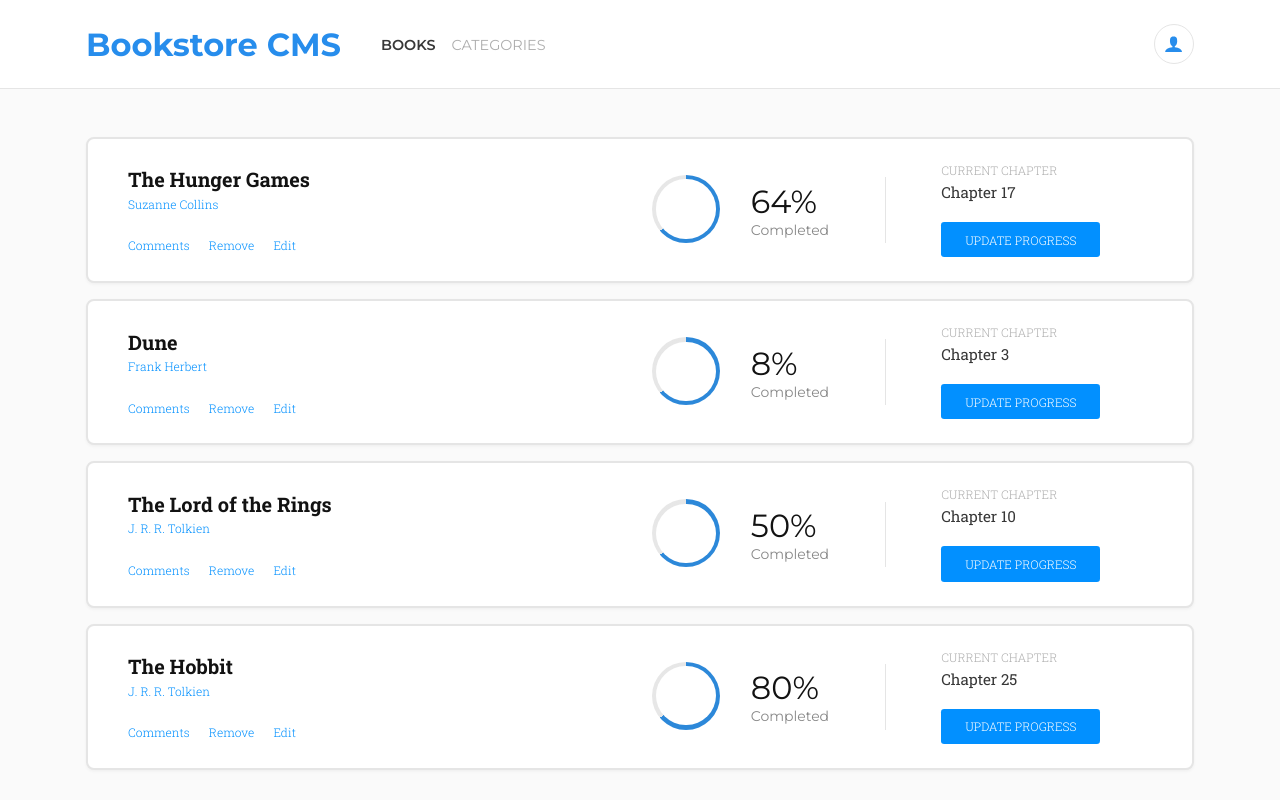
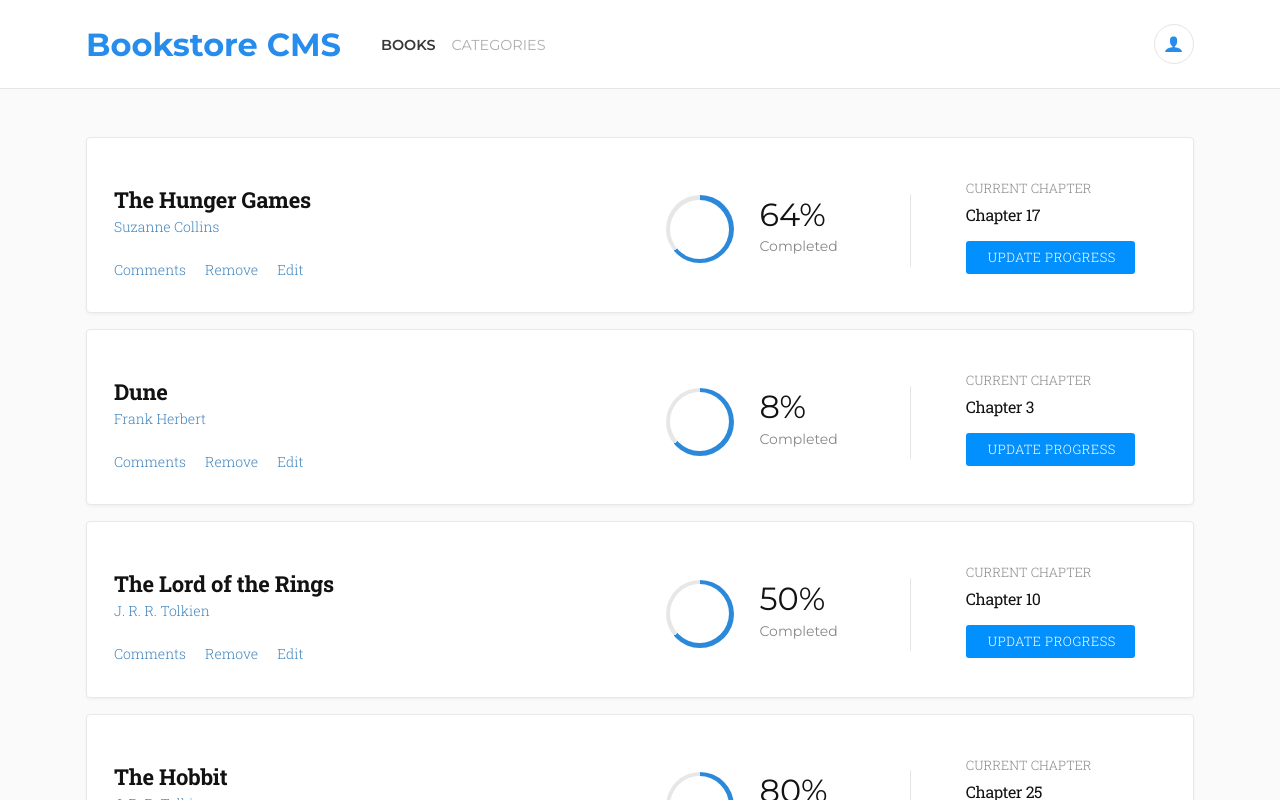
Before and after one commit to NitBravoA92/bookstore, a React (Create React App) app: page / in a window 1280 px wide. Shown: the top 800 px of the page. Built offline with nearby package versions, Linux system fonts and the light colour scheme.

Commit message:
Update the CSS Styles of the Books page

```diff
--- a/src/styles/Books.css
+++ b/src/styles/Books.css
@@ -2,16 +2,16 @@
   display: flex;
   justify-content: space-between;
   align-items: center;
-  padding: 1.5rem 2.5rem;
   background-color: #fff;
-  border-radius: 0.5rem;
   margin-bottom: 1rem;
   box-shadow: 0 0.1rem 0.2rem rgba(0, 0, 0, 0.045);
-  border: 2px solid #e5e5e5;
+  padding: 2.5rem 0 1.825rem 1.688rem;
+  border-radius: 4px;
+  border: 1px solid #e8e8e8;
 }
 
 .book-item:hover {
-  border: 2px solid #0290ff;
+  border: 1px solid #0290ff;
 }
 
 .book-info,
@@ -24,13 +24,11 @@
 }
 
 .book-title {
-  font-size: 1.25em;
+  font-size: 1.375rem;
   font-weight: 700;
-  font-stretch: normal;
-  line-height: 1.2;
-  letter-spacing: normal;
   color: #121212;
-  margin-bottom: 0.35rem;
+  margin: 0.188rem 0;
+  letter-spacing: -0.2px;
 }
 
 .book-actions {
@@ -42,36 +40,32 @@
 .book-author,
 .book-actions li,
 .book-actions li button {
-  font-size: 0.75em;
+  font-size: 0.875rem;
   font-weight: 300;
-  font-stretch: normal;
-  line-height: 1.2;
-  letter-spacing: normal;
-  color: #0290ff;
+  color: #4386bf;
 }
 
 .book-author {
-  margin-bottom: 1.7rem;
+  margin-bottom: 1.5rem;
 }
 
 .book-actions li button {
   background-color: transparent;
   border: none;
   cursor: pointer;
-  font-size: 1em;
   font-family: 'Roboto Slab', serif;
 }
 
 .book-chapters-info {
   display: flex;
   align-items: center;
-  gap: 7rem;
+  gap: 8rem;
 }
 
 .book-progress {
   display: flex;
   align-items: center;
-  gap: 1.3rem;
+  gap: 1rem;
 }
 
 .circular-container {
@@ -102,23 +96,15 @@
 
 .progress-info-percentage {
   font-size: 2rem;
-  font-weight: normal;
-  font-stretch: normal;
-  font-style: normal;
-  line-height: normal;
-  letter-spacing: normal;
   color: #121212;
+  margin: 0.063rem 0;
 }
 
 .progress-completed-text {
   opacity: 0.5;
   font-size: 0.875em;
-  font-weight: normal;
-  font-stretch: normal;
-  font-style: normal;
-  line-height: normal;
-  letter-spacing: normal;
   color: #121212;
+  margin: 0.238rem 0 0.75rem 0;
 }
 
 .book-chapters {
@@ -138,34 +124,33 @@
 }
 
 .book-current-chapter {
-  font-size: 0.75em;
+  font-size: 0.813rem;
   font-weight: 300;
-  font-stretch: normal;
-  line-height: 1.2;
-  letter-spacing: normal;
-  color: #aeaeae;
-  margin-bottom: 0.35rem;
+  opacity: 0.5;
+  color: #121212;
+  margin-top: 0.063rem;
 }
 
 .book-chapters-count {
-  font-size: 0.95em;
-  font-weight: 400;
-  font-stretch: normal;
-  line-height: 1.2;
-  letter-spacing: normal;
-  color: #373737;
-  margin-bottom: 1.3rem;
+  font-size: 1rem;
+  color: #121212;
+  letter-spacing: -0.4px;
+  margin: 0.438rem 0 0.25rem 0;
 }
 
 .book-update-progress {
+  background-color: #0290ff;
   outline: none;
-  padding: 0.6rem 1.5rem;
-  background-color: #0290ff;
   border: none;
-  border-radius: 0.2rem;
+  margin: 0.75rem 0 0.563rem 0;
+  padding: 0.438rem 1.188rem 0.5rem 1.375rem;
+  border-radius: 3px;
+
+  text-align: center;
   color: #fff;
-  font-size: 0.75em;
+  font-size: 0.813rem;
   font-weight: 300;
+  letter-spacing: 0.5px;
   font-family: 'Roboto Slab', serif;
 }
 
@@ -177,10 +162,7 @@
 .book-form-title {
   padding: 1.8rem 0 1rem 0;
   font-size: 1.25rem;
-  font-weight: bold;
-  font-stretch: normal;
-  font-style: normal;
-  line-height: normal;
+  font-weight: 700;
   letter-spacing: -0.18px;
   color: #888;
 }
```
